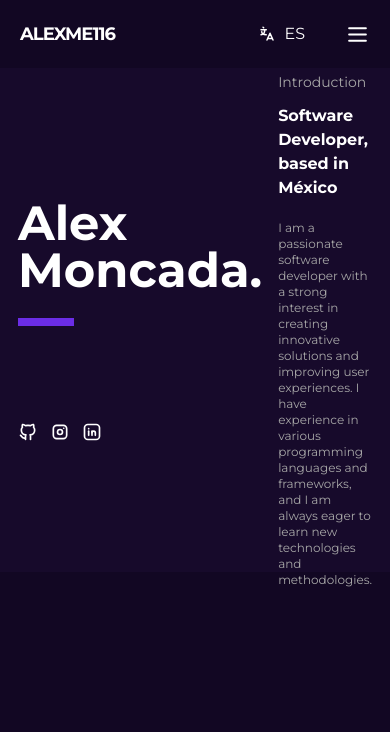
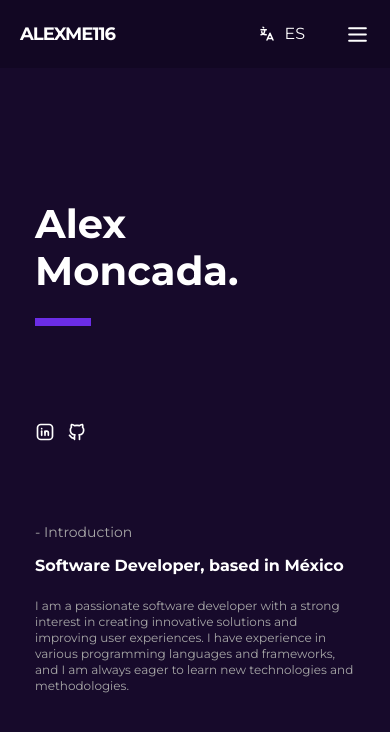
Before and after one commit to Alexme116/Portfolio, a React (Vite) app: page /about in a window 390 px wide. Shown: the top 732 px of the page. Built offline with nearby package versions, Linux system fonts and the light colour scheme.

Commit message:
Name Image Section Responsive Implemented

```diff
--- a/src/components/About/About.css
+++ b/src/components/About/About.css
@@ -1,7 +1,9 @@
-.nameImage {
-    width: 100%;
-    height: 65%;
-    animation: 1s nameHeight ease;
+@media (min-width: 1024px) {
+    .nameImage {
+        width: 100%;
+        height: 65%;
+        animation: 1s nameHeight ease;
+    }
 }
 
 @keyframes nameHeight {
--- a/src/components/About/NameImage/NameImage.jsx
+++ b/src/components/About/NameImage/NameImage.jsx
@@ -1,38 +1,47 @@
-import { GithubIcon, InstagramIcon, LinkedinIcon } from "../../Icons/Icons"
+import { GithubIcon, LinkedinIcon } from "../../Icons/Icons"
 
 
 export default function NameImage() {
     return (
         <div
             className="w-full nameImage flex justify-center gap-4 bg-[#170a2b]
-                p-10 max-lg:p-5 pb-0"
+                p-10 max-lg:p-5 pb-0
+                max-lg:flex-col max-lg:items-center"
         >
             {/* Name & Image */}
-            <div className="relative h-full w-[29rem]">
+            <div
+                className="relative h-full
+                    w-[29rem] max-md:w-[26rem] max-sm:w-[20rem]"
+            >
                 <div className="flex flex-col">
                     <div className="flex flex-col">
-                        <h1 className="mt-28 font-bold text-[48px] leading-[47px]">Alex<br /> Moncada.</h1>
+                        <h1
+                            className="mt-28 font-bold leading-[47px]
+                                text-[48px] max-md:text-[40px]"
+                        >
+                            Alex<br /> Moncada.
+                        </h1>
                         <div className="mt-6 w-14 h-2 bg-[#6b2de6]" />
                     </div>
 
                     <div className="w-full mt-24 flex items-center gap-3">
                         <button>
-                            <GithubIcon w={"20px"} h={"20px"} />
+                            <LinkedinIcon w={"20px"} h={"20px"} />
                         </button>
 
                         <button>
-                            <InstagramIcon w={"20px"} h={"20px"} />
-                        </button>
-
-                        <button>
-                            <LinkedinIcon w={"20px"} h={"20px"} />
+                            <GithubIcon w={"20px"} h={"20px"} />
                         </button>
                     </div>
                 </div>
             </div>
 
             {/* Introduction */}
-            <div className="h-full w-[20rem] flex items-center">
+            <div
+                className="h-full w-[20rem] flex items-center
+                    max-lg:mt-20 max-md:mt-16
+                    max-lg:mb-20 max-md:mb-16"
+            >
                 <div className="flex flex-col">
                     <h1 className="text-sm text-[#a7a7a7]">- Introduction</h1>
                     <h1 className="mt-3 font-bold">
--- a/src/components/Icons/Icons.jsx
+++ b/src/components/Icons/Icons.jsx
@@ -1,5 +1,5 @@
 /* eslint-disable react/prop-types */
-import { IconArrowNarrowRight, IconMenu2, IconLanguage, IconBrandGithub, IconBrandInstagram, IconBrandLinkedin } from '@tabler/icons-react';
+import { IconArrowNarrowRight, IconMenu2, IconLanguage, IconBrandGithub, IconBrandLinkedin } from '@tabler/icons-react';
 
 export function RightArrowIcon({ color="white", h=undefined, w=undefined  }) {
     return (
@@ -25,12 +25,6 @@ export function GithubIcon({ color="white", h=undefined, w=undefined  }) {
     )
 }
 
-export function InstagramIcon({ color="white", h=undefined, w=undefined  }) {
-    return (
-        <IconBrandInstagram stroke={2} color={color} height={h} width={w} />
-    )
-}
-
 export function LinkedinIcon({ color="white", h=undefined, w=undefined  }) {
     return (
         <IconBrandLinkedin stroke={2} color={color} height={h} width={w} />
```
